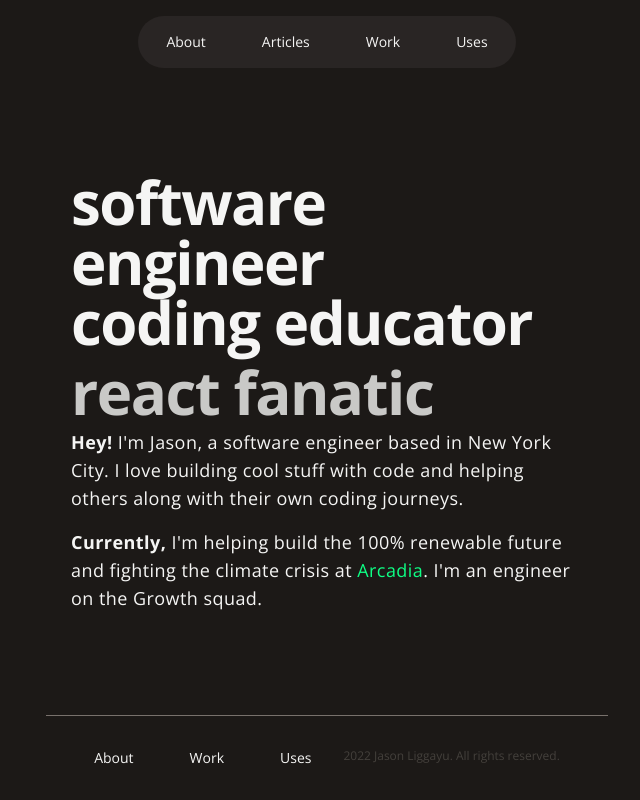
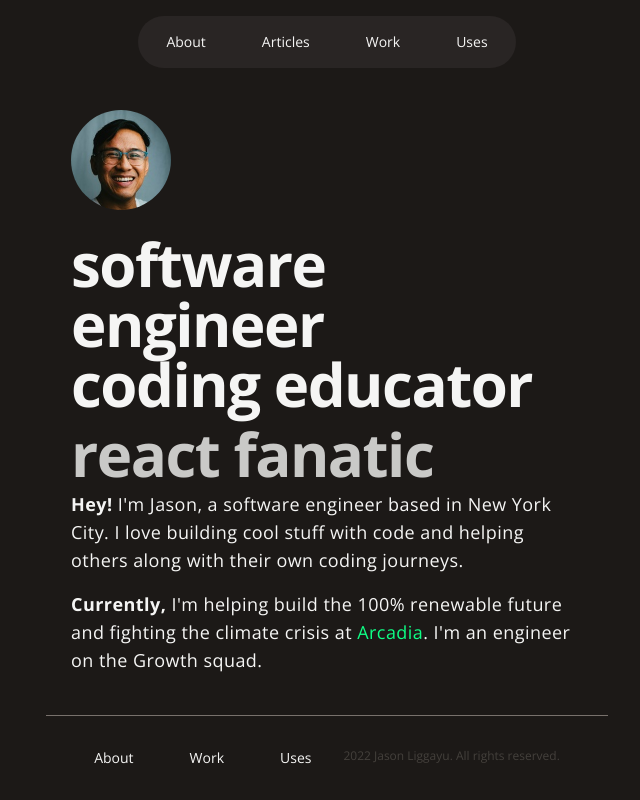
Before and after one commit to jasonligg/website, a Next.js app: page / in a window 1280 px wide. Shown: the whole page, without its empty margins (313-953 px from the left). Built offline with nearby package versions, Linux system fonts and the light colour scheme.

Commit message:
add avatar of me

```diff
--- a/src/app/page.tsx
+++ b/src/app/page.tsx
@@ -1,9 +1,17 @@
+import Image from "next/image";
 import HomepageHeroText from "@/app/HomepageHeroText";
+import avatar from "../../public/avatar.jpg";
 
 export default function App() {
   return (
     <main className="md:px-18 px-4 sm:px-6 lg:px-44 xl:px-96">
       <hgroup>
+        <Image
+          src={avatar}
+          alt="Picture of Jason Liggayu."
+          width={100}
+          className="mb-6 rounded-full"
+        />
         <h1 className="text-5xl font-bold tracking-tight lg:text-6xl">
           software engineer
           <br />
@@ -19,8 +27,10 @@ export default function App() {
         <p className="max-w-prose pt-4 text-lg tracking-wide">
           <strong>Currently,</strong> I&apos;m helping build the 100% renewable
           future and fighting the climate crisis at{" "}
-          <a href="https://www.arcadia.com/" className="text-[#0EFF85]">Arcadia</a>. I&apos;m an engineer
-          on the Growth squad.
+          <a href="https://www.arcadia.com/" className="text-[#0EFF85]">
+            Arcadia
+          </a>
+          . I&apos;m an engineer on the Growth squad.
         </p>
       </hgroup>
     </main>
```
Also changed, not shown: public/avatar.jpg (added).
